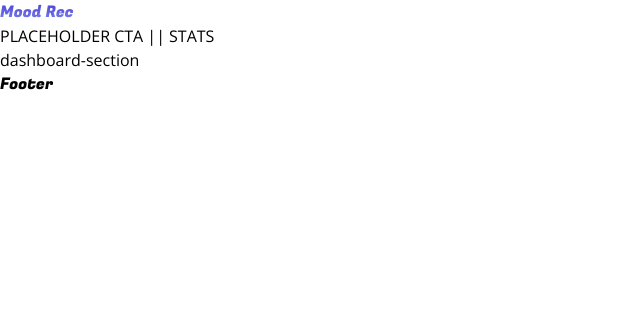
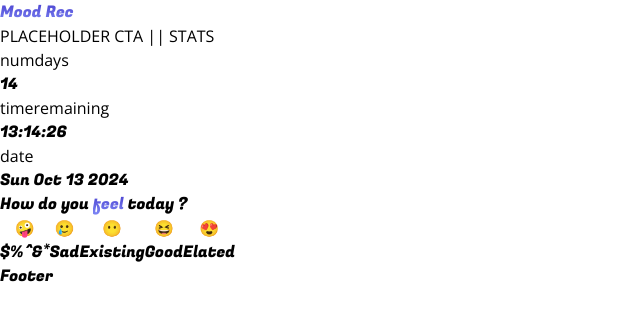
Before and after one commit to thefigtree/jin-moodrec-nextjs, a Next.js app: page /dashboard in a window 1280 px wide. Shown: the top 320 px of the page, without its empty margins (0-640 px from the left). Built offline with nearby package versions, Linux system fonts and the light colour scheme.

Commit message:
Feat: Add DashboardSection UI Publishing

```diff
--- a/src/app/globals.css
+++ b/src/app/globals.css
@@ -7,3 +7,12 @@
   -webkit-background-clip: text;
   -webkit-text-fill-color: transparent;
 }
+
+.purpleShadow {
+  box-shadow: 3px 3px 1px 1px lavender;
+}
+
+.purpleShadow:hover {
+  transform: translate(3px, 3px);
+  box-shadow: 0px 0px 1px 1px lavender;
+}
--- a/src/components/dashboard-section.tsx
+++ b/src/components/dashboard-section.tsx
@@ -1,3 +1,69 @@
+import { Fugaz_One } from "next/font/google";
+
+const fugaz = Fugaz_One({ subsets: ["latin"], weight: ["400"] });
+
 export default function DashboardSection() {
-  return <div>dashboard-section</div>;
+  const statues = {
+    num_days: 14,
+    time_remaining: "13:14:26",
+    date: new Date().toDateString(),
+  };
+
+  const moods = {
+    "$%^&*": "🤪",
+    Sad: "🥲",
+    Existing: "😶",
+    Good: "😆",
+    Elated: "😍",
+  };
+
+  return (
+    <div className="flex flex-col flex-1 gap-8 sm:gap-12 md:gap-16">
+      <div className="grid grid-cols-1 sm:grid-cols-3 bg-indigo-50 text-indigo-500">
+        {Object.keys(statues).map((status, index) => {
+          return (
+            <div key={index} className="p-4 flex flex-col gap-1 sm:gap-2">
+              <p className="font-medium uppercase text-xs sm:text-sm">
+                {status.replaceAll("_", "")}
+              </p>
+              <p className={"text-base sm:text-lg " + fugaz.className}>
+                {statues[status]}
+              </p>
+            </div>
+          );
+        })}
+      </div>
+
+      <h4
+        className={
+          "text-4xl sm:text-5xl md:text-6xl text-center " + fugaz.className
+        }
+      >
+        How do you <span className="textGradient">feel</span> today ?
+      </h4>
+
+      <div className="flex items-stretch flex-wrap gap-4">
+        {Object.keys(moods).map((mood, moodIndex) => {
+          return (
+            <button
+              className={
+                "p-4 px-5 rounded-2xl pupleShadow duration-200 bg-indigo-50 hover:bg-indigo-100 text-center flex flex-col gap-2 items-center flex-1 "
+              }
+              key={moodIndex}
+            >
+              <p className="text-4xl sm:text-5xl md:text-6xl">{moods[mood]}</p>
+              <p
+                className={
+                  "text-indigo-500 text-xs sm:text-sm md:text-base " +
+                  fugaz.className
+                }
+              >
+                {mood}
+              </p>
+            </button>
+          );
+        })}
+      </div>
+    </div>
+  );
 }
```
